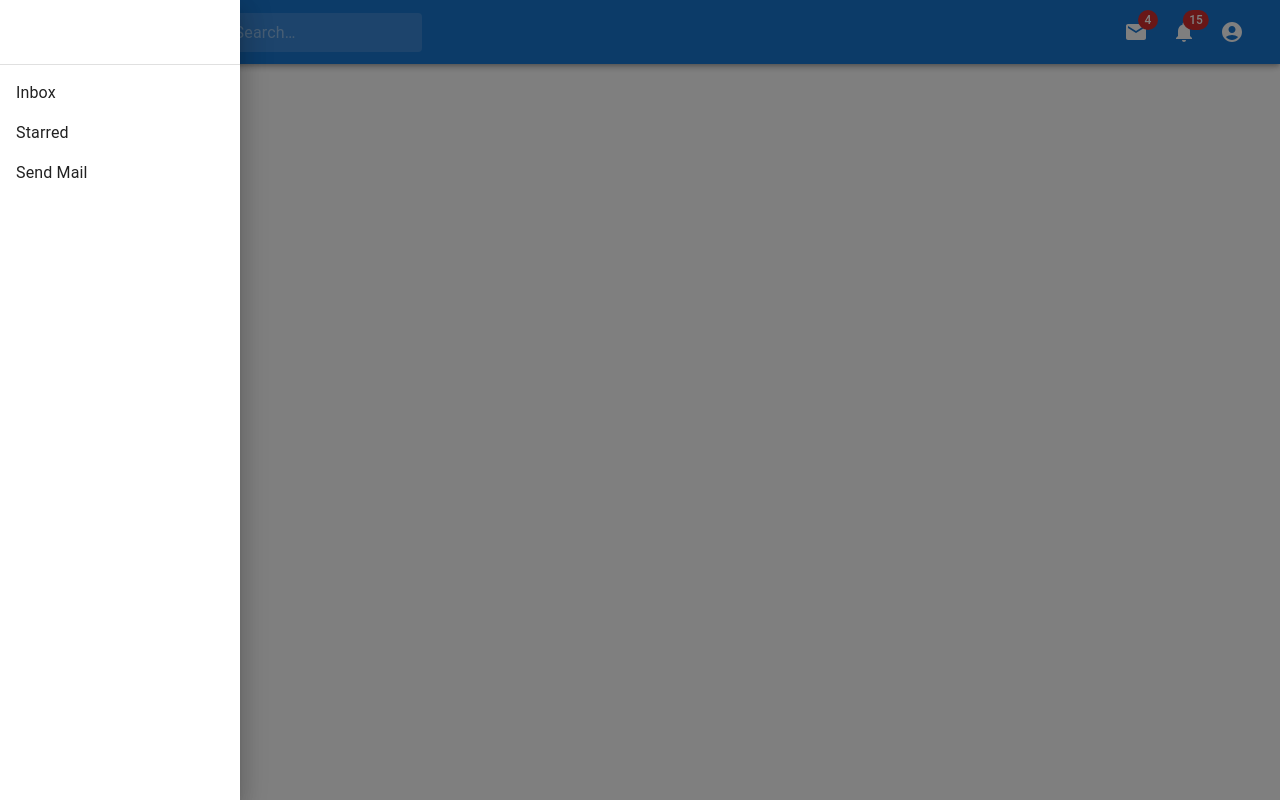
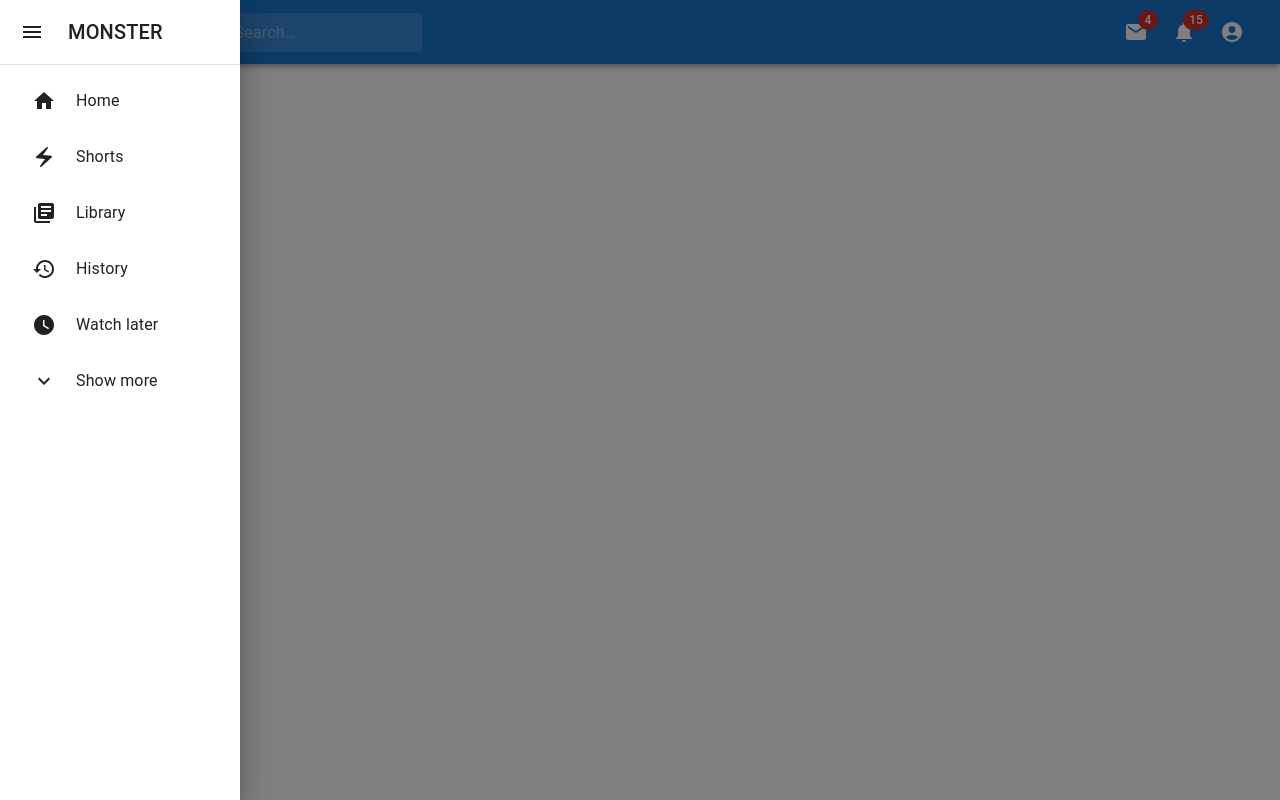
Before and after one commit to siddarthinme1/Monster, a React (Create React App) app: page / in a window 1280 px wide. Both pictures are taken after a click on the button 32 px from the left and 32 px from the top of the page. Built offline with nearby package versions, Linux system fonts and the light colour scheme.

Commit message:
added drawer

```diff
--- a/src/Components/AppBarX.jsx
+++ b/src/Components/AppBarX.jsx
@@ -56,11 +56,12 @@ const StyledInputBase = styled(InputBase)(({ theme }) => ({
 }));
 
 function AppBarX() {
-  const [mobileOpen, setMobileOpen] = useState(false);
+  const [sideDrawerOpen, setSideDrawerOpen] = useState(false);
 
   const handleDrawerToggle = () => {
-    setMobileOpen(!mobileOpen);
+    setSideDrawerOpen(!sideDrawerOpen);
   };
+
   return (
     <div>
       <Box sx={{ flexGrow: 1 }}>
@@ -111,7 +112,8 @@ function AppBarX() {
         </AppBar>
         <SideDrawer
           handleDrawerToggle={handleDrawerToggle}
-          mobileOpen={mobileOpen}
+          sideDrawerOpen={sideDrawerOpen}
+          setSideDrawerOpen={setSideDrawerOpen}
         />
       </Box>
     </div>
--- a/src/Components/SideDrawer.jsx
+++ b/src/Components/SideDrawer.jsx
@@ -5,33 +5,52 @@ import {
   IconButton,
   List,
   ListItem,
+  ListItemButton,
   Toolbar,
   Typography,
 } from "@mui/material";
 import React, { useState } from "react";
+import ChevronRightIcon from "@mui/icons-material/ChevronRight";
+import ChevronLeftIcon from "@mui/icons-material/ChevronRight";
+import { styled, useTheme } from "@mui/material/styles";
+import MenuIcon from "@mui/icons-material/Menu";
+import { sideDrawerItmes } from "../Data/MonsterData";
 
 const drawerWidth = 240;
+const drawer = (
+  <div>
+    <List>
+      {sideDrawerItmes.map((item) => (
+        <ListItem>
+          <ListItemButton>
+            {item.icon}
+            <Typography sx={{ ml: 2.5 }}>{item.title}</Typography>
+          </ListItemButton>
+        </ListItem>
+      ))}
+    </List>
+  </div>
+);
+
+const DrawerHeader = styled("div")(({ theme }) => ({
+  display: "flex",
+  alignItems: "center",
+  padding: theme.spacing(0, 1),
+  ...theme.mixins.toolbar,
+  justifyContent: "flex-start",
+}));
 
 function SideDrawer(props) {
-  const { handleDrawerToggle, mobileOpen } = props;
+  const { handleDrawerToggle, sideDrawerOpen, setSideDrawerOpen } = props;
 
   const { window } = props;
 
-  const drawer = (
-    <div>
-      <Toolbar />
-      <Divider />
-      <List>
-        <ListItem>Inbox</ListItem>
-        <ListItem>Starred</ListItem>
-        <ListItem>Send Mail</ListItem>
-      </List>
-    </div>
-  );
   const container =
     window !== undefined ? () => window().document.body : undefined;
 
-  console.log(handleDrawerToggle);
+  const handleDrawerClose = () => {
+    setSideDrawerOpen(true);
+  };
   return (
     <>
       <Box
@@ -42,7 +61,7 @@ function SideDrawer(props) {
         <Drawer
           container={container}
           variant="temporary"
-          open={mobileOpen}
+          open={sideDrawerOpen}
           onClose={handleDrawerToggle}
           ModalProps={{ keepMounted: true }}
           sx={{
@@ -53,6 +72,21 @@ function SideDrawer(props) {
             },
           }}
         >
+          <DrawerHeader>
+            <IconButton
+              color="inherit"
+              aria-label="open-drawer"
+              edge="start"
+              onClick={handleDrawerToggle}
+              sx={{ ml: 0.5 }}
+            >
+              <MenuIcon />
+            </IconButton>
+            <Typography variant="h6" component="div" sx={{ ml: 2 }}>
+              MONSTER
+            </Typography>
+          </DrawerHeader>
+          <Divider />
           {drawer}
         </Drawer>
       </Box>
--- a/src/Data/MonsterData.js
+++ b/src/Data/MonsterData.js
@@ -4,6 +4,13 @@ import SettingsIcon from "@mui/icons-material/Settings";
 import LanguageIcon from "@mui/icons-material/Language";
 import HelpIcon from "@mui/icons-material/Help";
 import FeedbackIcon from "@mui/icons-material/Feedback";
+import HomeIcon from "@mui/icons-material/Home";
+
+import ElectricBoltIcon from "@mui/icons-material/ElectricBolt";
+import LibraryBooksIcon from "@mui/icons-material/LibraryBooks";
+import HistoryIcon from "@mui/icons-material/History";
+import WatchLaterIcon from "@mui/icons-material/WatchLater";
+import ExpandMoreIcon from "@mui/icons-material/ExpandMore";
 
 export const profileItems = [
   { id: "1", title: "Profile", photo: <FaceIcon /> },
@@ -136,3 +143,12 @@ export const notifications = [
       "CareerRide uploaded: Data Analyst Interview : Top 5 Common Questions and Answers for Freshers and Experienced",
   },
 ];
+
+export const sideDrawerItmes = [
+  { id: "1", title: "Home", icon: <HomeIcon /> },
+  { id: "2", title: "Shorts", icon: <ElectricBoltIcon /> },
+  { id: "3", title: "Library", icon: <LibraryBooksIcon /> },
+  { id: "4", title: "History", icon: <HistoryIcon /> },
+  { id: "5", title: "Watch later", icon: <WatchLaterIcon /> },
+  { id: "6", title: "Show more", icon: <ExpandMoreIcon /> },
+];
```
Also changed, not shown: package.json (+7 -1 lines), 15 other files (tests, documents, lock files or other folders).
